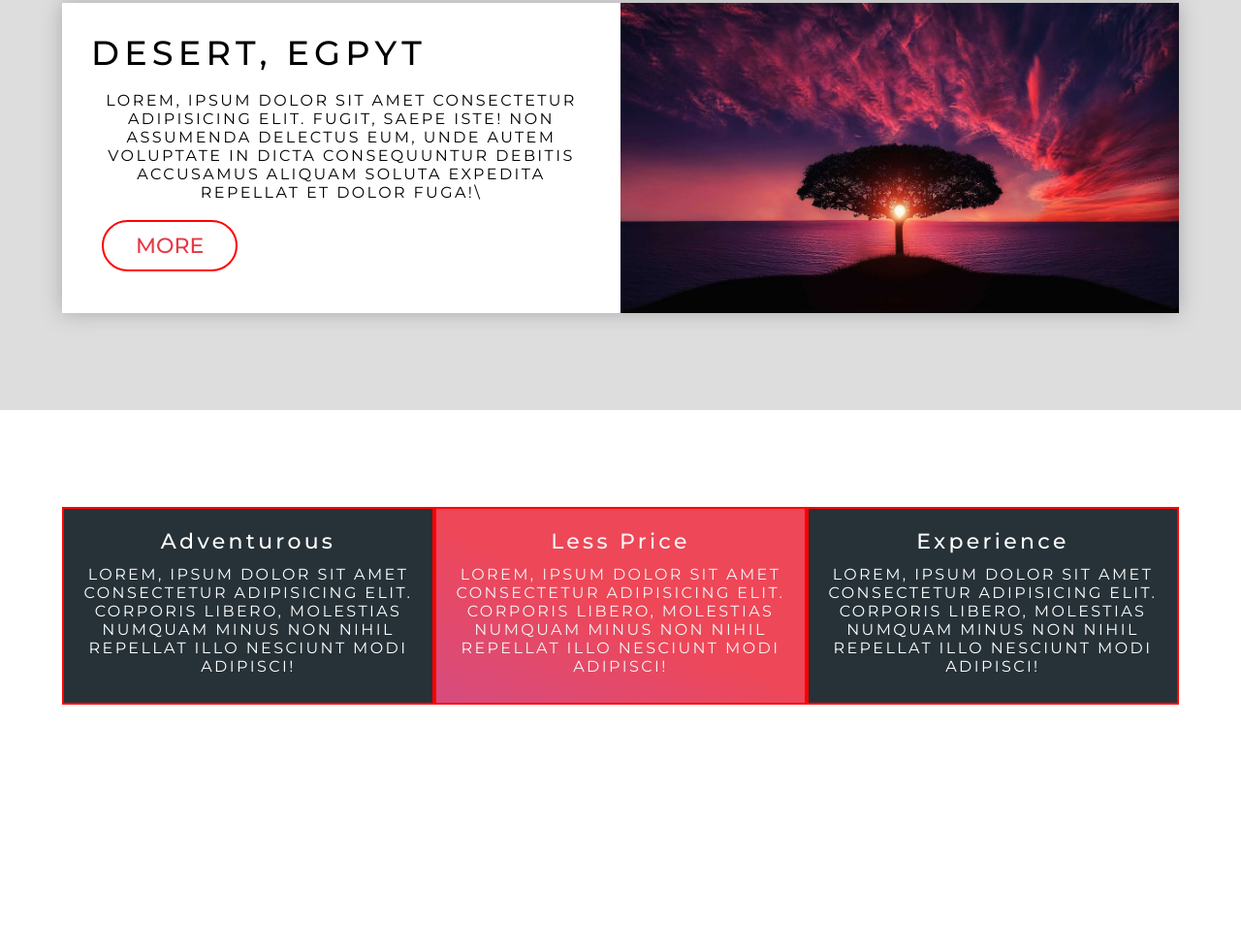
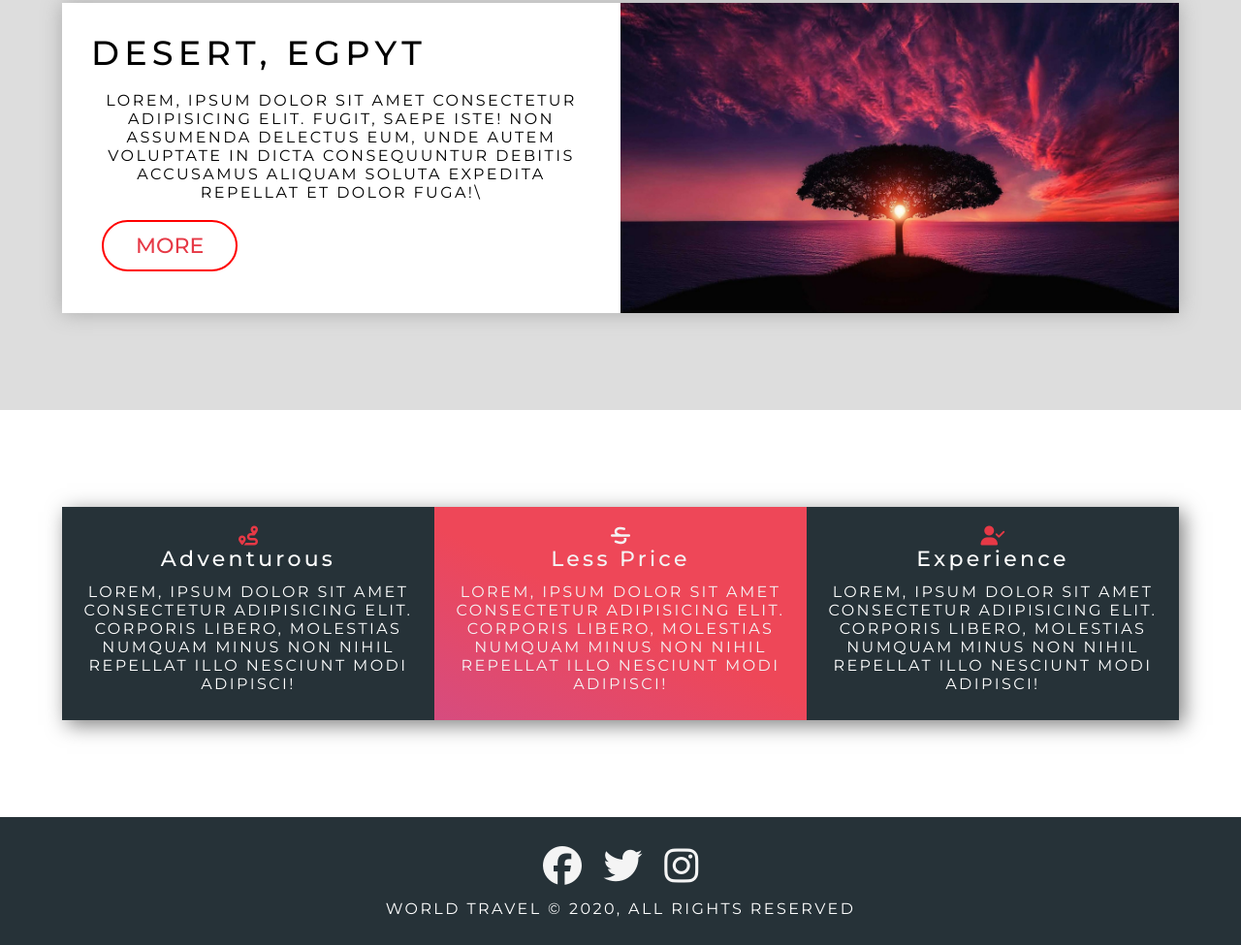
Before and after one commit to HadeedShahid/Travel-Website, a plain HTML site: page index.html in a window 1280 px wide. Shown: the part 1277-2252 px from the top of the page at 97% size. Before the commit the page ends 2104 px from the top, so only its background shows below. Drawn offline with Linux system fonts and the light colour scheme.

Commit message:
completed footer + homepage completed

```diff
--- a/css/style.css
+++ b/css/style.css
@@ -203,7 +203,7 @@ p{
 .feature{
     float: left;
     width: 33.33333%;
-    border: 2px solid red;
+    /* border: 2px solid red; */
     padding: 2em;
     text-align: center;
 }
@@ -216,9 +216,36 @@ p{
 }
 .wrapper{
     /* border: 2px solid green; */
+    box-shadow: 5px 5px 20px 0px rgba(0, 0, 0, 0.507);
 }
 .wrapper::after{
     content: '';
     display: block;
     clear: both;
 }
+.footer{
+    /* border: 2px solid red; */
+    padding: 2em;
+    text-align: center;
+    background-color: #263238;
+    color: white;
+}
+.foot-wrap{
+    /* border: 2px solid red; */
+    /* margin: 0 auto; */
+    margin-bottom: 0.5em;
+}
+.foot-wrap::after{
+    /* border: 2px solid red;
+    content: '';
+    display: block;
+    clear: both; */
+
+}
+.icons{
+    /* width: 33.33%; */
+    display: inline-block;
+    /* float: left; */
+    margin: 1em;
+    /* border: 2px solid red; */
+}
--- a/index.html
+++ b/index.html
@@ -4,6 +4,7 @@
     <meta http-equiv="X-UA-Compatible" content="IE=edge">
     <meta name="viewport" content="width=device-width, initial-scale=1.0">
     <link rel="stylesheet" href="css/style.css">
+    <script src="https://kit.fontawesome.com/388c422b62.js" crossorigin="anonymous"></script>
     <title>Travel.io</title>
 </head>
 <body>
@@ -26,7 +27,7 @@
         <div class="container">
             <div class="row row1">
                 <div class="img-box">
-                    <img src="/img/showcase-photo3.jpg" alt="">
+                    <img src="/img/showcase-photo1.jpg" alt="">
                 </div>
                 <div class="text-box">
                     <h2 class="lg-heading">
@@ -54,14 +55,17 @@
         <div class="container col-white">
             <div class="wrapper">
                 <div class="feature box1 ">
+                    <i class="fa-solid fa-route fa-2x col-red"></i>
                     <h2 class="md-heading">Adventurous</h2>
                     <p>Lorem, ipsum dolor sit amet consectetur adipisicing elit. Corporis libero, molestias numquam minus non nihil repellat illo nesciunt modi adipisci!</p>
                 </div>
                 <div class="feature box2 ">
+                    <i class="fa-solid fa-strikethrough fa-2x"></i>
                     <h2 class="md-heading">Less Price</h2>
                     <p>Lorem, ipsum dolor sit amet consectetur adipisicing elit. Corporis libero, molestias numquam minus non nihil repellat illo nesciunt modi adipisci!</p>
                 </div>
                 <div class="feature box3">
+                    <i class="fa-solid fa-user-check fa-2x col-red"></i>
                     <h2 class="md-heading">Experience</h2>
                     <p>Lorem, ipsum dolor sit amet consectetur adipisicing elit. Corporis libero, molestias numquam minus non nihil repellat illo nesciunt modi adipisci!</p>
                 </div>
@@ -69,5 +73,13 @@
 
         </div>
     </div>
+    <div class="footer">
+        <div class="foot-wrap">
+            <div class="icons"><i class="fa-brands fa-facebook fa-4x col-white"></i></div>
+            <div class="icons"><i class="fa-brands fa-twitter fa-4x col-white"></i></div>
+            <div class="icons"><i class="fa-brands fa-instagram fa-4x col-white"></i></div>
+        </div>
+        <p>World Travel &copy; 2020, ALl Rights Reserved</p>
+    </div>
 </body>
 </html>
```
